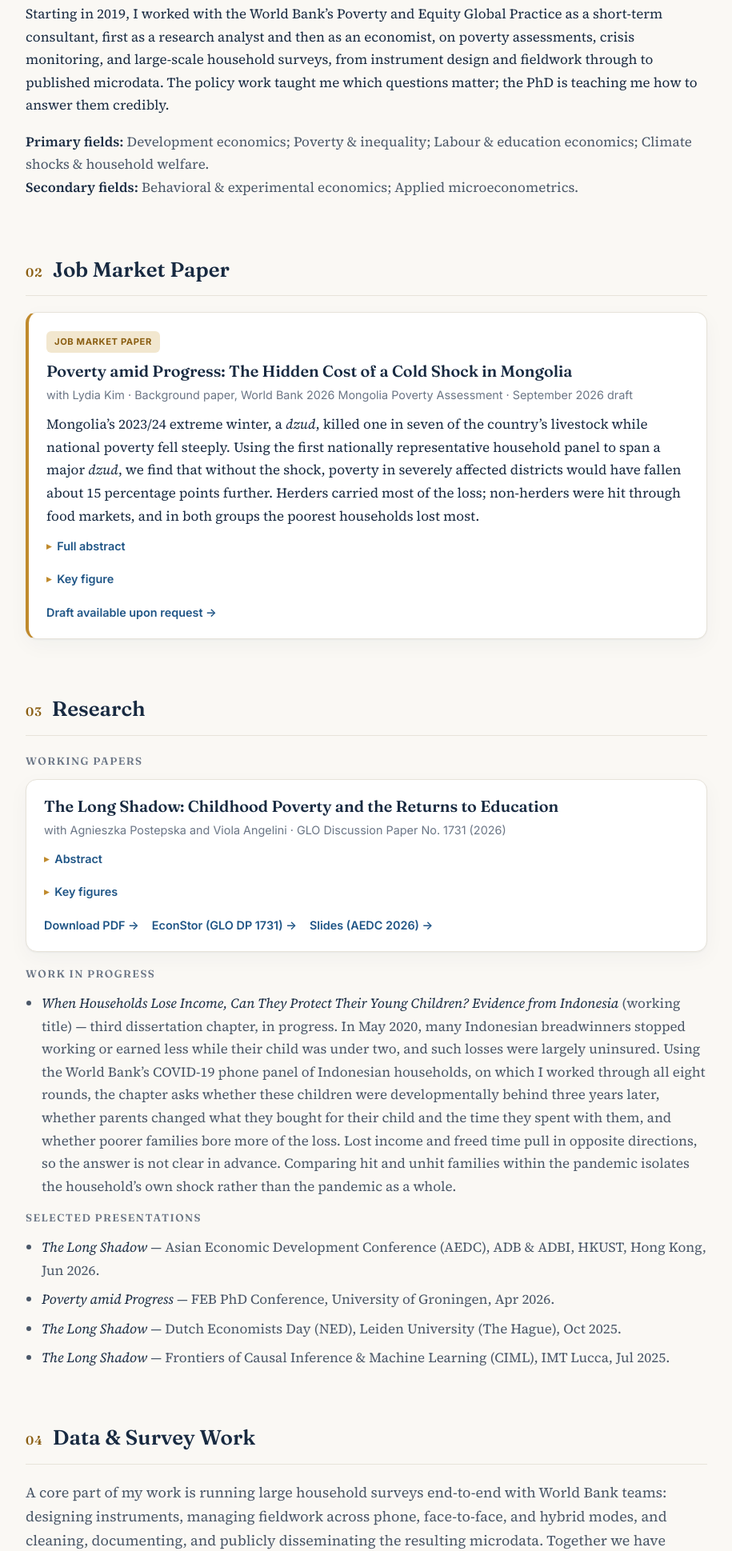
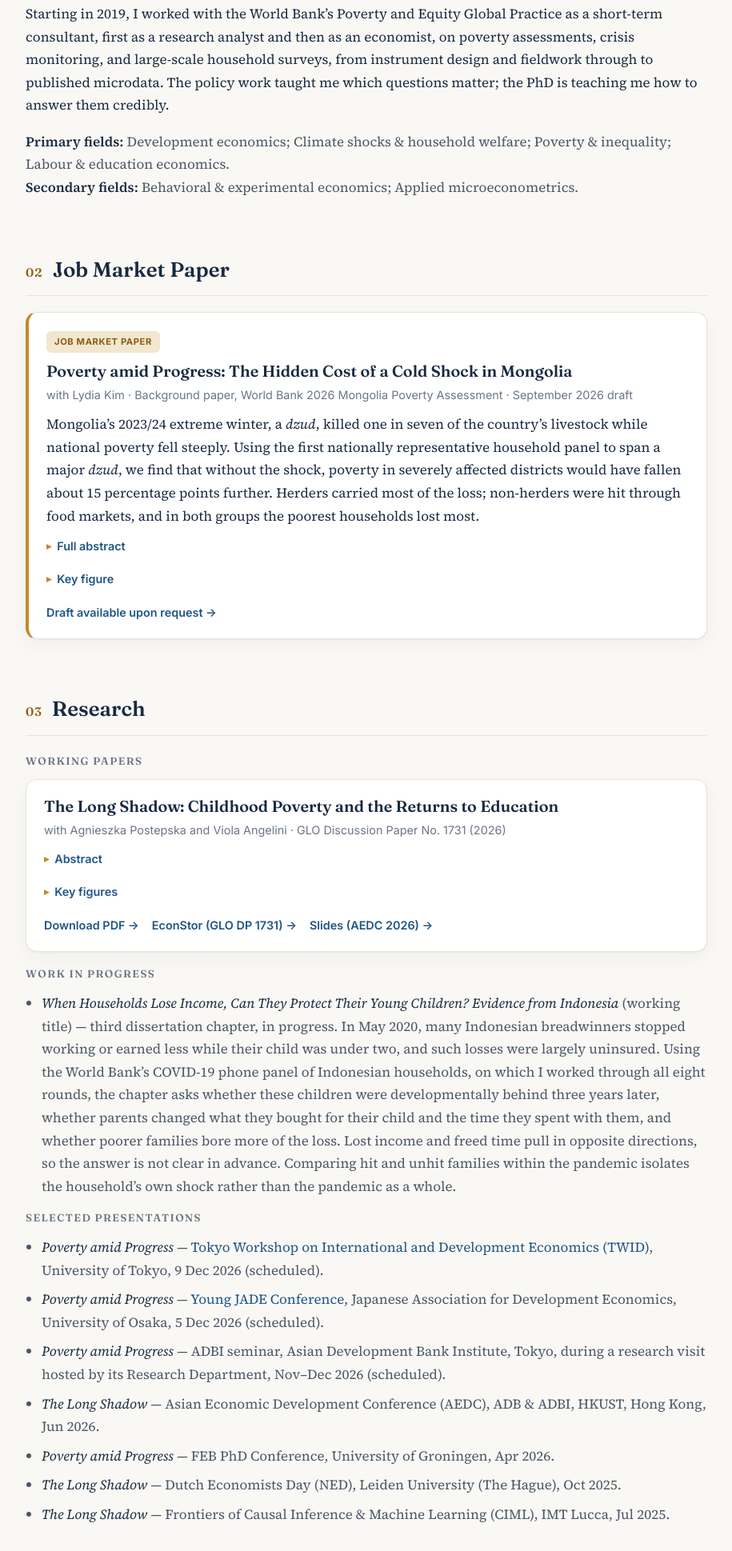
Before and after one commit to febriady/febriady.github.io, a plain HTML site: page index.html in a window 1280 px wide. Shown: the part 989-2928 px from the top of the page at 80% size, without its empty margins (182-1097 px from the left). Drawn offline with Linux system fonts and the light colour scheme.

Commit message:
Fields: climate shocks and household welfare second; December talks (ADBI seminar, Young JADE, TWID) listed as scheduled; CV refreshed
Co-Authored-By: Claude Opus 5.5 <noreply@anthropic.com>

```diff
--- a/index.html
+++ b/index.html
@@ -294,7 +294,7 @@
     <p class="lead">Over the two years around Mongolia&rsquo;s 2023/24 extreme winter, the country&rsquo;s poverty rate fell steeply. Yet the winter killed one in seven of its livestock, and in the districts it hit hardest, poverty would have fallen about 15 percentage points further without it. A national success hid a concentrated loss.</p>
     <p>I study how poverty persists. Sometimes it arrives in a single season, as in Mongolia, where one extreme winter pushed herding families into poverty that the national statistics never saw. Sometimes it is inherited, as in Indonesia, where growing up poor quietly lowers what every later year of schooling delivers. I am a PhD candidate in economics at the University of Groningen (expected 2027), and these two questions anchor my dissertation.</p>
     <p>Starting in 2019, I worked with the World Bank&rsquo;s Poverty and Equity Global Practice as a short-term consultant, first as a research analyst and then as an economist, on poverty assessments, crisis monitoring, and large-scale household surveys, from instrument design and fieldwork through to published microdata. The policy work taught me which questions matter; the PhD is teaching me how to answer them credibly.</p>
-    <p class="fields"><b>Primary fields:</b> Development economics; Poverty &amp; inequality; Labour &amp; education economics; Climate shocks &amp; household welfare.<br>
+    <p class="fields"><b>Primary fields:</b> Development economics; Climate shocks &amp; household welfare; Poverty &amp; inequality; Labour &amp; education economics.<br>
     <b>Secondary fields:</b> Behavioral &amp; experimental economics; Applied microeconometrics.</p>
   </section>
 
@@ -361,6 +361,9 @@
 
     <p class="subhead">Selected Presentations</p>
     <ul class="tight">
+      <li><em>Poverty amid Progress</em> &mdash; <a href="https://www.cirje.e.u-tokyo.ac.jp/research/workshops/twid/twid.html" target="_blank" rel="noopener">Tokyo Workshop on International and Development Economics (TWID)</a>, University of Tokyo, 9 Dec 2026 (scheduled).</li>
+      <li><em>Poverty amid Progress</em> &mdash; <a href="https://drive.google.com/file/d/13zQD0i9Gsk2yn7Y0D_G9G1O_IBw1Md3-/view" target="_blank" rel="noopener">Young JADE Conference</a>, Japanese Association for Development Economics, University of Osaka, 5 Dec 2026 (scheduled).</li>
+      <li><em>Poverty amid Progress</em> &mdash; ADBI seminar, Asian Development Bank Institute, Tokyo, during a research visit hosted by its Research Department, Nov&ndash;Dec 2026 (scheduled).</li>
       <li><em>The Long Shadow</em> &mdash; Asian Economic Development Conference (AEDC), ADB &amp; ADBI, HKUST, Hong Kong, Jun 2026.</li>
       <li><em>Poverty amid Progress</em> &mdash; FEB PhD Conference, University of Groningen, Apr 2026.</li>
       <li><em>The Long Shadow</em> &mdash; Dutch Economists Day (NED), Leiden University (The Hague), Oct 2025.</li>
@@ -443,7 +446,7 @@
 
   <section id="contact">
     <div class="sec-head"><span class="num">08</span><h2>Contact</h2></div>
-    <p>If you work on poverty, mobility, education, or climate and development, I would be glad to hear what you are working on, and to find where the work overlaps.</p>
+    <p>If you work on climate shocks, poverty, education, or mobility in developing countries, I would be glad to hear what you are working on, and to find where the work overlaps.</p>
     <p class="fields">
       Faculty of Economics and Business, University of Groningen, The Netherlands<br>
       <a href="mailto:a.febriady@rug.nl">a.febriady@rug.nl</a> &nbsp;&middot;&nbsp; <a href="mailto:febriadyade@gmail.com">febriadyade@gmail.com</a><br>
```
Also changed, not shown: 1 other file.
